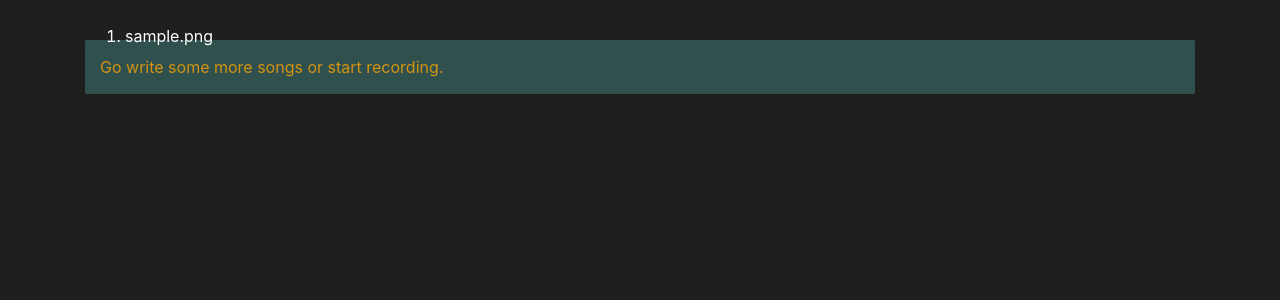
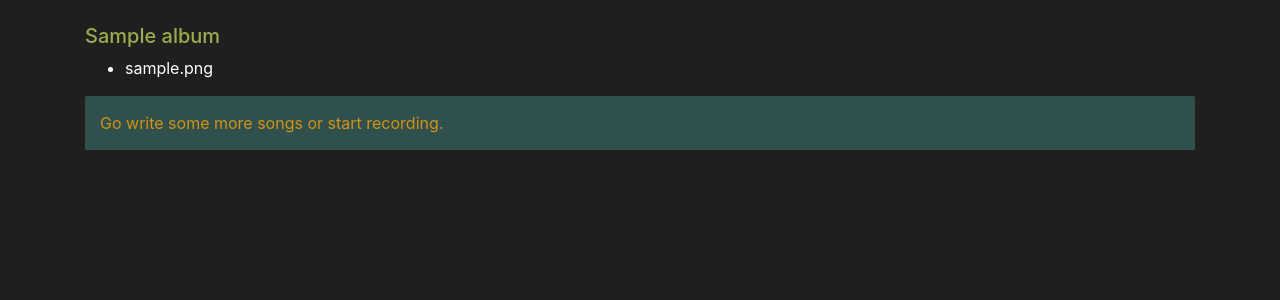
Before and after one commit to plantroots/sketch, a Django app: page /albums/1 in a window 1280 px wide. Shown: the part 56-356 px from the top of the page. Run offline with Django 3.2, Linux system fonts and the light colour scheme; tables that the repository leaves empty hold one stand-in row (values such as "Sample post"); parts of the project's set-up code (start-up, migrations or seed data) failed here and were passed over; some libraries are stand-ins or nearby versions.

```diff
--- a/main_app/views.py
+++ b/main_app/views.py
@@ -31,7 +31,7 @@ def video_focus(request, id):
             form_one.save(commit=True)
         else:
             print("Error! Form invalid!")
-    return render(request, 'main_app/video_focus.html', {'form_one': form_one, 'video': video, 'albums':albums})
+    return render(request, 'main_app/video_focus.html', {'form_one': form_one, 'video': video, 'albums': albums})
 
 
 def favourites(request):
@@ -106,5 +106,7 @@ def album_scan(request):
 
 def album_focus(request, id):
     albums = Album.objects.order_by('year').all()
-    songs_obj = Song.objects.filter(id=id).order_by('filename')
-    return render(request, 'main_app/album_focus.html', context={'songs': songs_obj, 'albums':albums})
+    album = Album.objects.filter(id=id).get()
+    song_objects = Song.objects.filter(album_id=id).order_by('filename').all()
+    return render(request, 'main_app/album_focus.html',
+                  context={'songs': song_objects,'album': album, 'albums': albums})
--- a/static/css/index_style.css
+++ b/static/css/index_style.css
@@ -190,3 +190,8 @@ textarea {
 #scan-btn {
     margin-right: 10px;
 }
+
+#album-container {
+    padding-left: 0px;
+    padding-right: 0px;
+}
--- a/templates/main_app/album_focus.html
+++ b/templates/main_app/album_focus.html
@@ -3,12 +3,18 @@
 {% block body_block %}
 
     <br>
+
     {% if songs %}
-        <ol>
+
+        <div id="album-container" class="container">
+        <h5>{{ album.name }}</h5>
+        <ul>
             {% for song in songs %}
                 <li>{{ song.filename }}</li>
             {% endfor %}
-        </ol>
+        </ul>
+        </div>
+
     {% endif %}
 
 {% endblock %}
```
